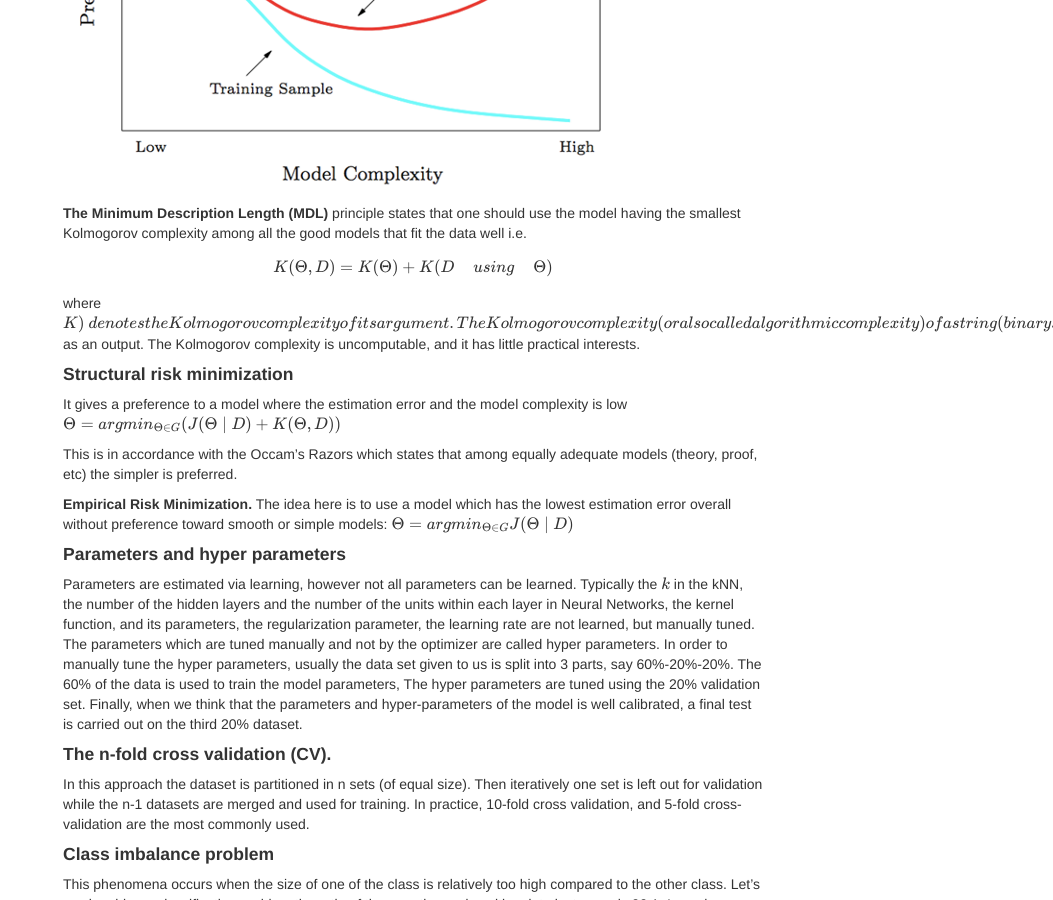
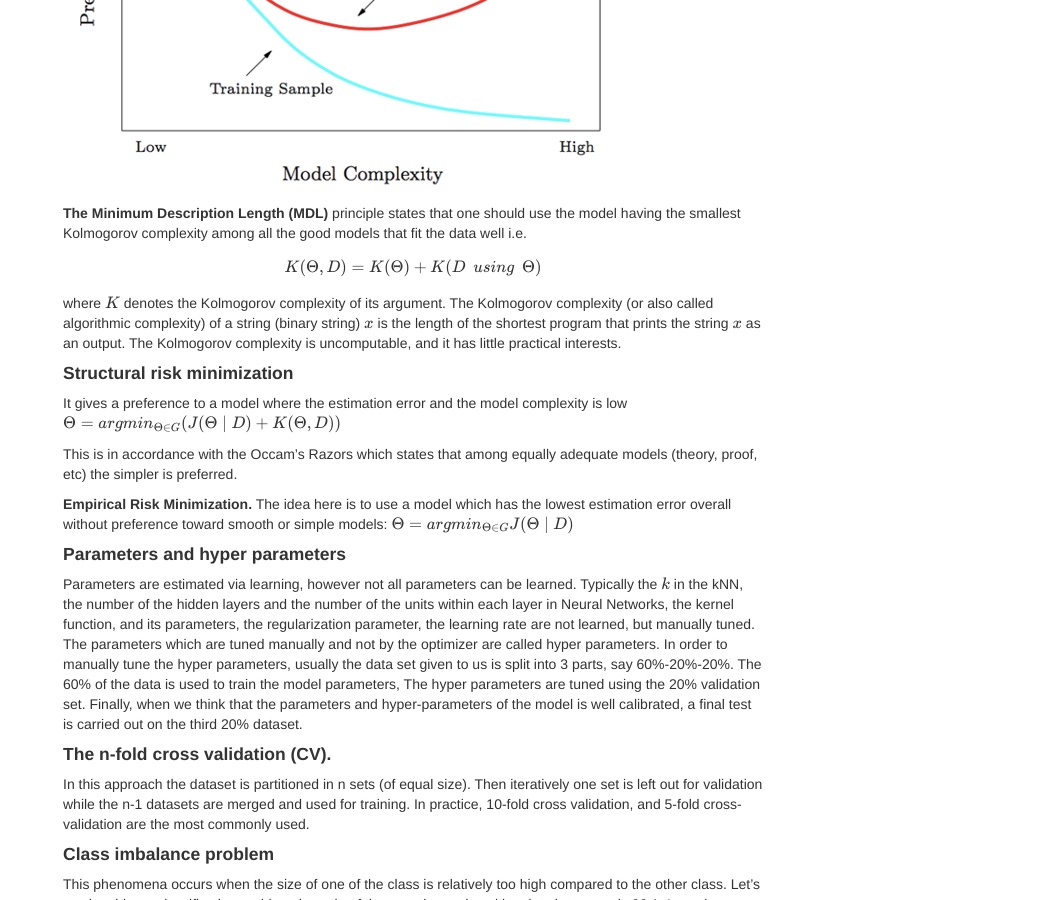
Before and after one commit to kfattila/kfattila.github.io, a Jekyll site: the page built from pages/Algorithmic_independent_ML.md, in a window 1280 px wide and 900 px high, scrolled down 4045 px. Shown: the whole window, without its empty margins (227-1280 px from the left). Built offline with Jekyll 4.4.1, drawn with Linux system fonts in a browser that asks for light colours; nearby versions of some CDN libraries; comment, search, counter and statistics services are not loaded.

Commit message:
Lec notes

```diff
--- a/pages/Algorithmic_independent_ML.md
+++ b/pages/Algorithmic_independent_ML.md
@@ -99,9 +99,9 @@ One can plot the actual error achieved on the train and the test sets as a funct
 
 **The Minimum Description Length (MDL)** principle states that one should use the model having the smallest  Kolmogorov complexity among all the good models that fit the data well i.e.
 
-\\[K(\Theta, D) = K(\Theta) + K(D \hspace{5mm}using\hspace{5mm} \Theta)\\]
+\\[K(\Theta, D) = K(\Theta) + K(D \hspace{2mm}using\hspace{2mm} \Theta)\\]
 
-where \\(K)\\ denotes the Kolmogorov complexity of its argument. The Kolmogorov complexity (or also called algorithmic complexity) of a string (binary string) x is the length of the shortest program that prints the string \\(x\\) as an output. The Kolmogorov complexity is uncomputable, and it has little practical interests.
+where \\(K\\) denotes the Kolmogorov complexity of its argument. The Kolmogorov complexity (or also called algorithmic complexity) of a string (binary string) \\(x\\) is the length of the shortest program that prints the string \\(x\\) as an output. The Kolmogorov complexity is uncomputable, and it has little practical interests.
 
 
 #### Structural risk minimization
```
